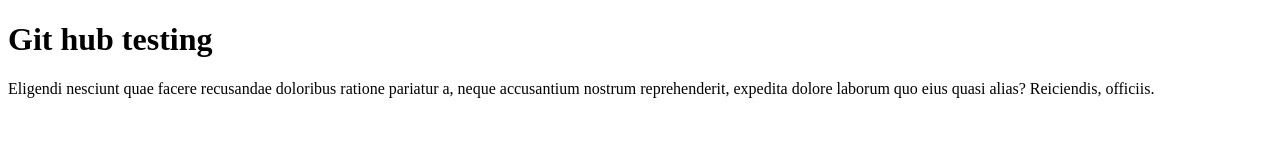
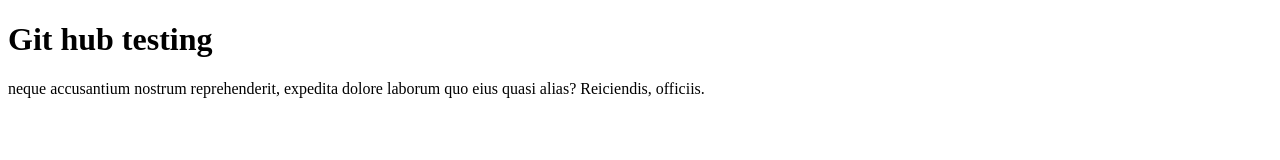
Before and after one commit to pasindu1111/himal-project01, a plain HTML site: page index.html in a window 1280 px wide. Drawn offline with Linux system fonts and the light colour scheme.

Commit message:
text changes

```diff
--- a/index.html
+++ b/index.html
@@ -7,6 +7,6 @@
 </head>
 <body>
     <h1>Git hub testing</h1>
-    <p>Eligendi nesciunt quae facere recusandae doloribus ratione pariatur a, neque accusantium nostrum reprehenderit, expedita dolore laborum quo eius quasi alias? Reiciendis, officiis.</p>
+    <p>neque accusantium nostrum reprehenderit, expedita dolore laborum quo eius quasi alias? Reiciendis, officiis.</p>
 </body>
 </html>
```
